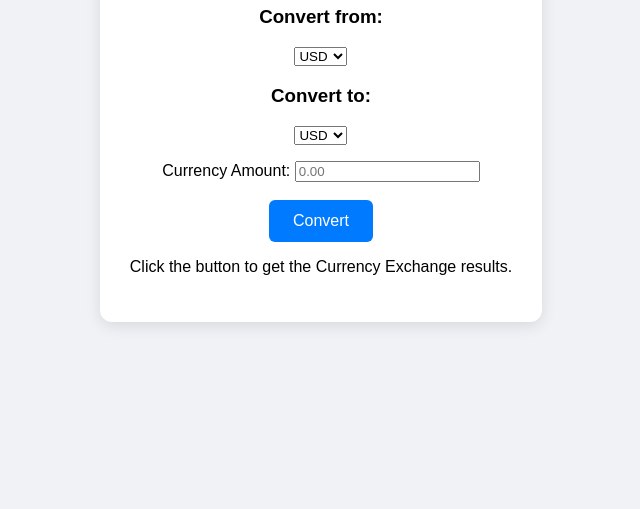
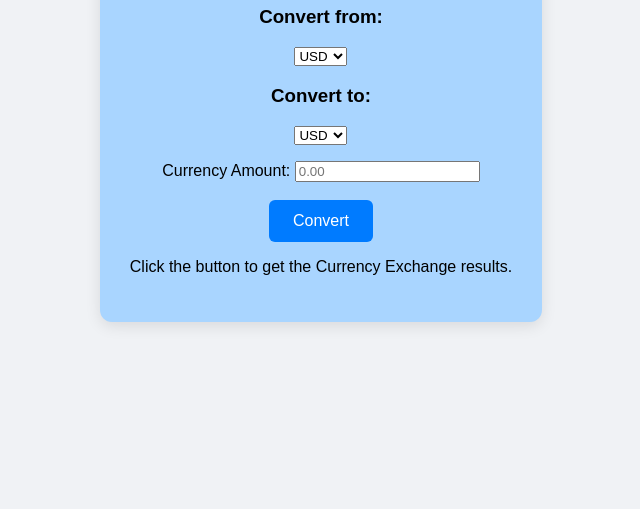
Before and after one commit to atifmn/CurrencyExchange, a website: page index.html in a window 1280 px wide. Shown: the part 291-800 px from the top of the page, without its empty margins (319-959 px from the left). Drawn offline with Linux system fonts and the light colour scheme.

Commit message:
Updated GUI styling for a more colorful and clean look

```diff
--- a/styling.css
+++ b/styling.css
@@ -9,7 +9,7 @@ body {
 }
 
 #gui-container {
-    background: #ffffff;
+    background: #a9d5ff;
     padding: 30px;
     border-radius: 12px;
     box-shadow: 0 4px 15px rgba(0,0,0,0.1);
```
